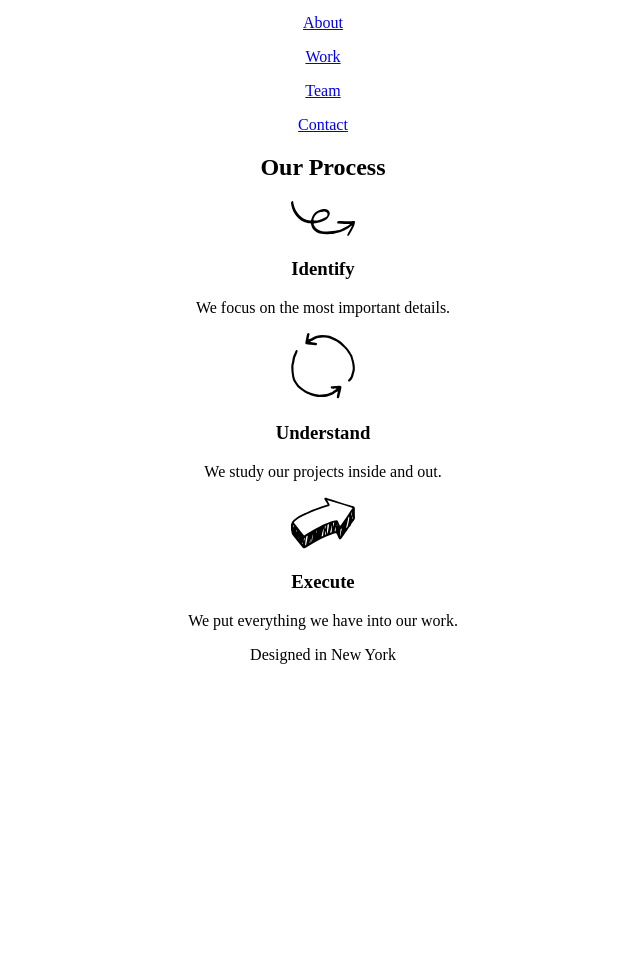
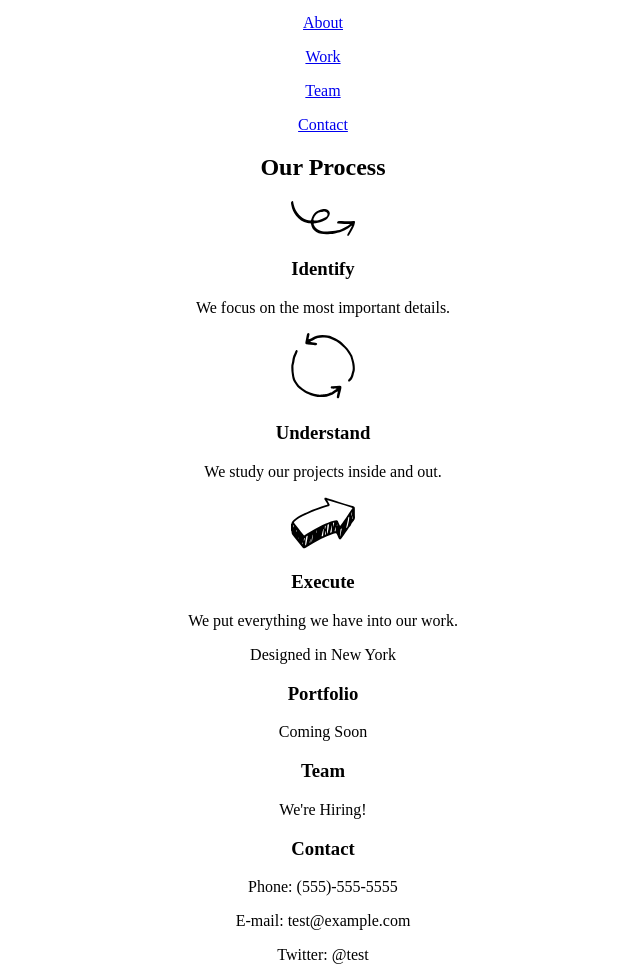
Before and after one commit to dtw/broadway_design, a plain HTML site: page index.html in a window 1280 px wide. Shown: the part 100-1080 px from the top of the page, without its empty margins (317-957 px from the left). Before the commit the page ends 800 px from the top, so only its background shows below. Drawn offline with Linux system fonts and the light colour scheme.

Commit message:
Add bottom section.

```diff
--- a/index.html
+++ b/index.html
@@ -27,5 +27,13 @@
     <h3>Execute</h3>
     <p>We put everything we have into our work.</p>
     <div id="designed">Designed in New York</div>
+    <h3>Portfolio</h3>
+    <p>Coming Soon</p>
+    <h3 id="team">Team</h3>
+    <p>We're Hiring!</p>
+    <h3 id="contact">Contact</h3>
+    <p>Phone: (555)-555-5555</p>
+    <p>E-mail: test@example.com</p>
+    <p>Twitter: @test</p>
   </body>
 </html>
```
